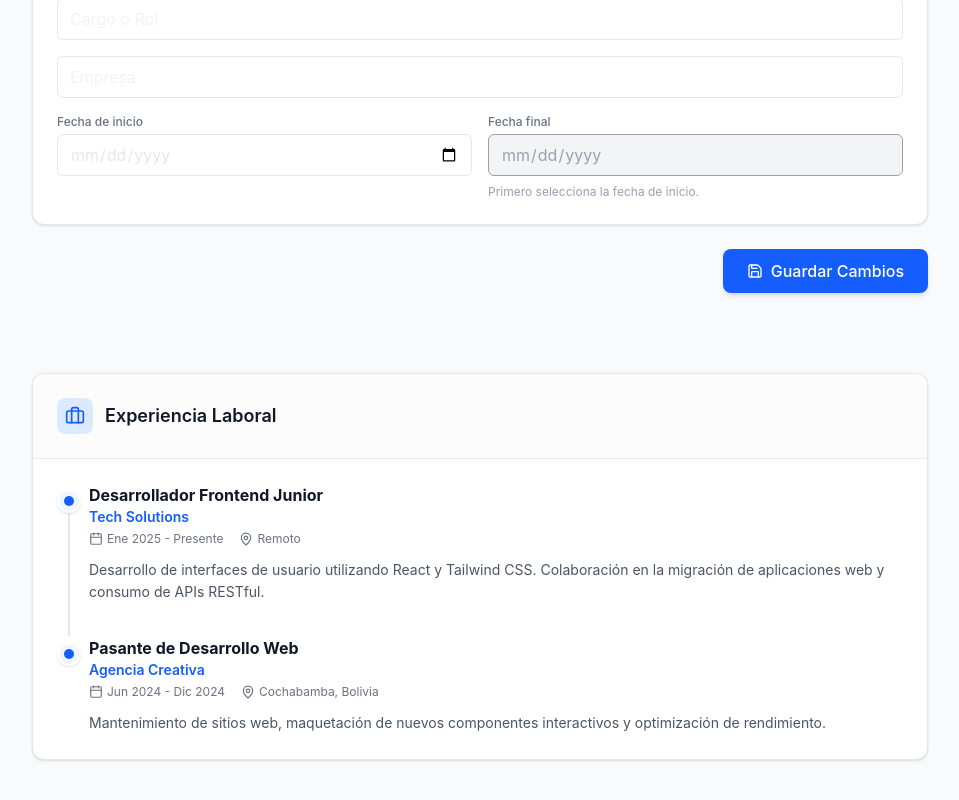
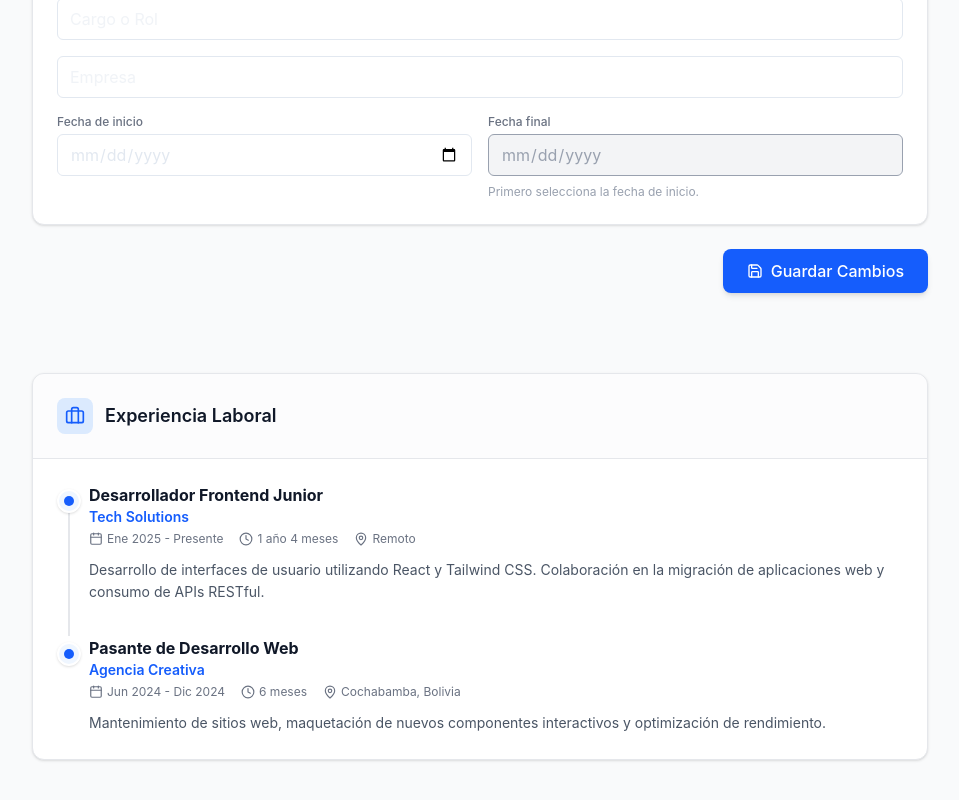
Before and after one commit to dpardo23/bytebusters-frontend, a React (Vite) app: page / in a window 1280 px wide. Shown: the part 1610-2410 px from the top of the page, without its empty margins (160-1119 px from the left). Built offline with nearby package versions, Linux system fonts and the light colour scheme.

Commit message:
feat(experience): implementar calculo automatico de duracion en rol

```diff
--- a/src/components/portfolio/experience-section.tsx
+++ b/src/components/portfolio/experience-section.tsx
@@ -1,4 +1,4 @@
-import { Briefcase, Calendar, MapPin } from "lucide-react"
+import { Briefcase, Calendar, MapPin, Clock } from "lucide-react"
 
 export interface ExperienceData {
   role: string;
@@ -12,6 +12,17 @@ export interface ExperienceData {
 interface ExperienceSectionProps {
   experiences: ExperienceData[];
   isGuest?: boolean;
+}
+
+function calculateDuration(start: string, end: string): string {
+  if (!start) return "";
+  const d1 = new Date(start);
+  const d2 = end === "Presente" ? new Date() : new Date(end);
+  const diffTime = Math.abs(d2.getTime() - d1.getTime());
+  const diffMonths = Math.ceil(diffTime / (1000 * 60 * 60 * 24 * 30));
+  const years = Math.floor(diffMonths / 12);
+  const months = diffMonths % 12;
+  return `${years > 0 ? `${years} año${years > 1 ? "s" : ""} ` : ""}${months} mes${months > 1 ? "es" : ""}`;
 }
 
 export function ExperienceSection({ experiences, isGuest = false }: ExperienceSectionProps) {
@@ -49,6 +60,9 @@ export function ExperienceSection({ experiences, isGuest = false }: ExperienceSe
                       <Calendar className="w-3.5 h-3.5" /> {exp.startDate} - {exp.endDate}
                     </span>
                     <span className="flex items-center gap-1">
+                      <Clock className="w-3.5 h-3.5" /> {calculateDuration(exp.startDate, exp.endDate)}
+                    </span>
+                    <span className="flex items-center gap-1">
                       <MapPin className="w-3.5 h-3.5" /> {exp.location}
                     </span>
                   </div>
```
